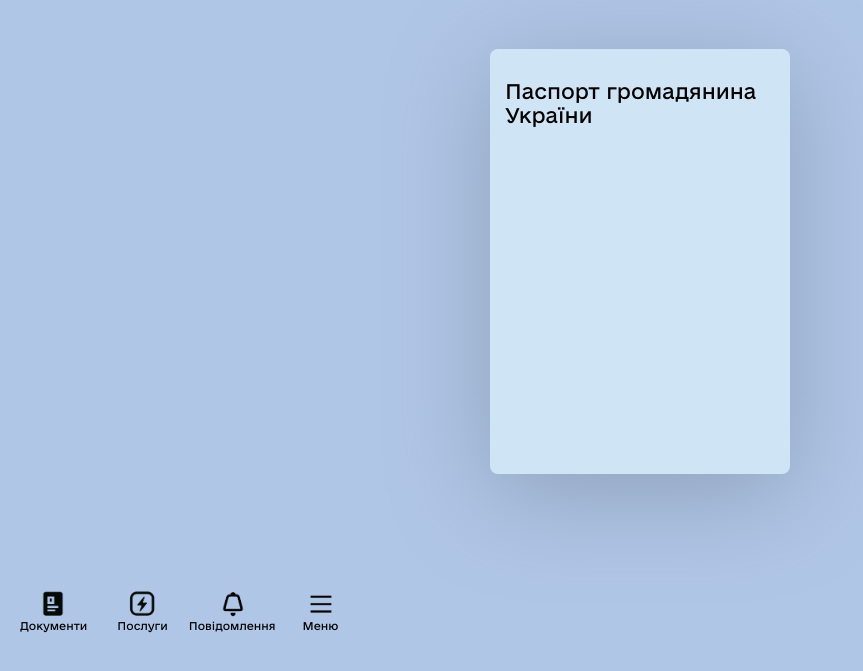
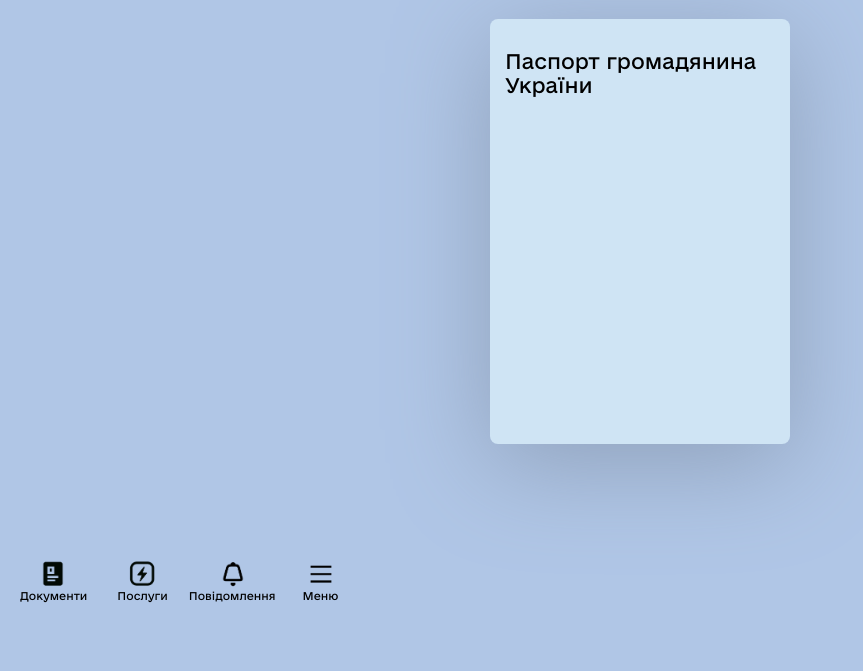
Before and after one commit to LibertyTeam/test3, a plain HTML site: page index.html in a window 1280 px wide. Shown: the part 129-800 px from the top of the page, without its empty margins (0-863 px from the left). Drawn offline with Linux system fonts and the light colour scheme; no server answers.

Commit message:
Update styles.css

```diff
--- a/styles.css
+++ b/styles.css
@@ -8,6 +8,8 @@
  }
 body {
   background-color: #B0C6E6;
+  position: relative;
+  top: -30px;
 }
 #logocornerright{
  width: 30px;
```
